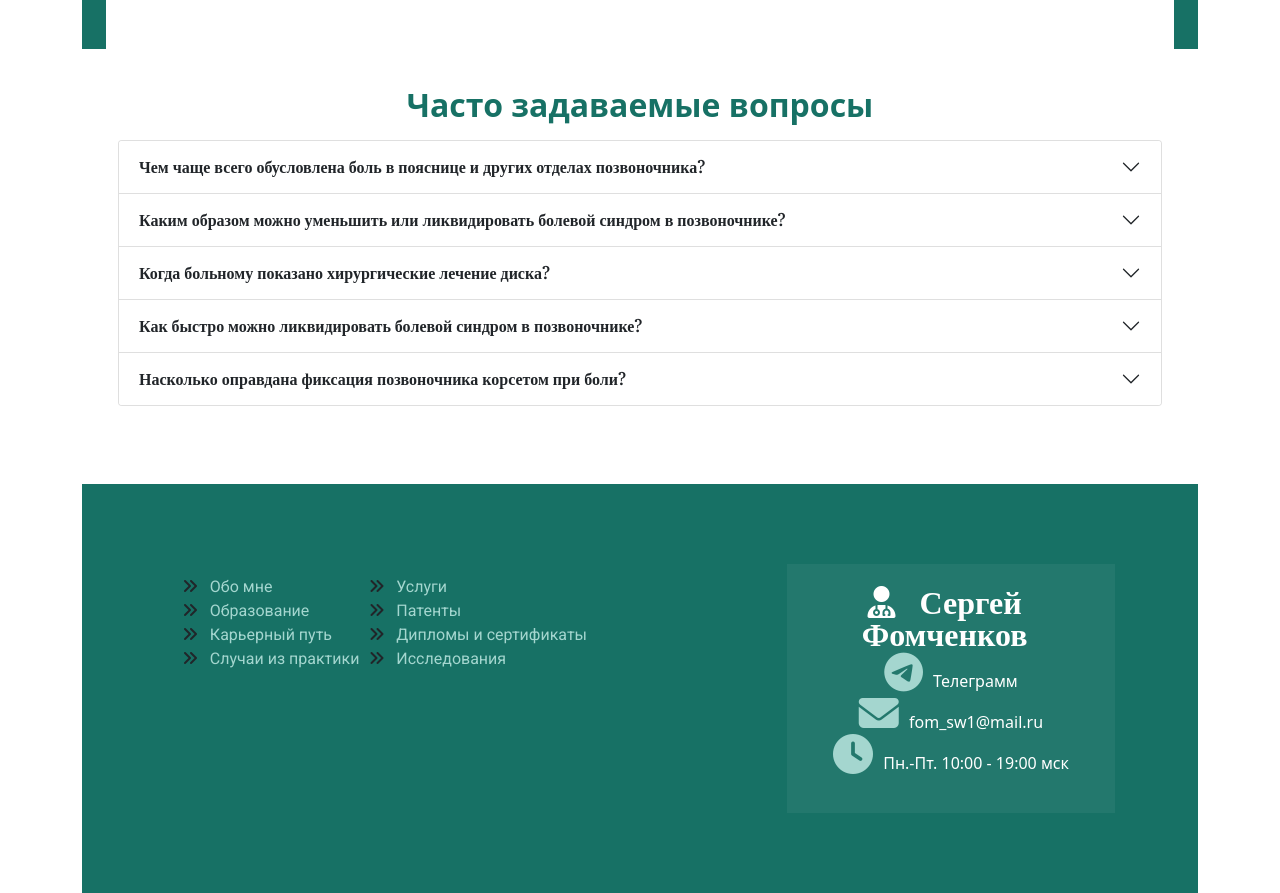
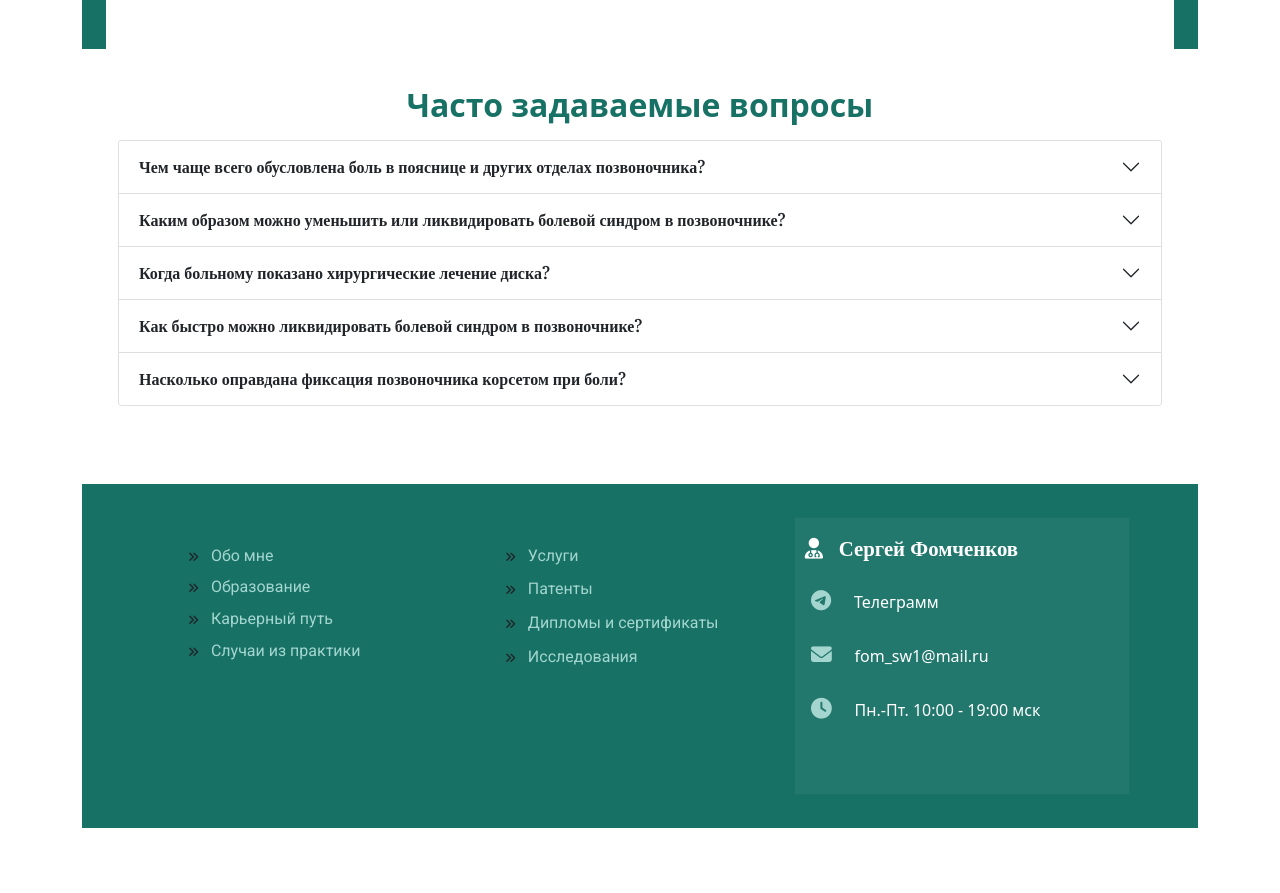
Before and after one commit to StoneTanya/doctor-site, a plain HTML site: page index.html in a window 1280 px wide. Shown: the part 5197-6090 px from the top of the page. After the commit the page ends 6025 px from the top, so only its background shows below. Drawn offline with nearby package versions, Linux system fonts and the light colour scheme.

Commit message:
add adaptive class to footer

```diff
--- a/assets/style/index.scss
+++ b/assets/style/index.scss
@@ -733,35 +733,48 @@ nav,
 
 .footer {
     background-color: $primary-color;
-    padding: 80px 0px;
+    padding: 3% 3%;
     margin-top: 7%;
 }
 
 .footer-menu {
-    padding-left: 3%;
-    padding-right: 3%;
-    padding-top: 1%;
-    padding-bottom:  1%;
+    padding-left:10%;
+    padding-right: 10%;
+    padding-top: 4%;
+    padding-bottom:  3%;
     li {
         text-indent: -0.5em;
     }
 }
+
 .footer-menu__col {
-    margin-right: 25px;
+    li {
+        padding-bottom: 5%;
+    }
+    i {
+        font-size: 0.7rem;
+    }
+    a:hover {
+        text-decoration: underline;
+    }
 }
 
 .footer-contacts {
-    padding: 2% 2%;
+    padding: 2% 1%;
     background-color: #23786D;
-    max-width: 30%;
-    a, p {
+    a, p  {
         color: #fff;
+        padding-bottom: 3%;
     }
     i {
         padding-left: 0;
+        font-size: 1.3rem;
+        padding-bottom: 8%;
+    }
+    .footer-contacts__icons {
+        padding: 2% 2%;
     }
 }
-
 
 .footer-button:hover {
     opacity: 1.75;
--- a/index.html
+++ b/index.html
@@ -872,9 +872,8 @@
         <!--footer-->
 
         <footer class="footer">
-            <div class="container">
-                <div class="d-flex justify-content-around">
-
+            <div class="container row">
+                <div class="col-12 col-md-6 col-lg-8">
                     <ul class="footer-menu d-flex flex-wrap justify-content-between">
                         <div class="footer-menu__col">
                             <li class="menu__item"> <i class="fa-solid fa-angles-right"></i> &nbsp; <a
@@ -898,15 +897,15 @@
                                     class="menu__link" href="#patents">Исследования</a></li>
                         </div>
                     </ul>
-
-                    <div class="footer-contacts text-center" id="contacts">
+                </div>
+                    <div class="footer-contacts col-12 col-md-6 col-lg-4" id="contacts">
                         <i class="fa-solid fa-user-doctor  logo-icon logo-icon__footer"> &nbsp; Сергей Фомченков</i>
-                        <div class="d-flex flex-column wrap align-items-center">
+                        <div class="d-flex flex-column wrap footer-contacts__icons">
                             <a href="#" class="footer__button"><i
-                                    class="fa-brands fa-telegram footer-contacts__icon"></i>Телеграмм</a>
+                                    class="fa-brands fa-telegram footer-contacts__icon"></i> &nbsp; Телеграмм</a>
                             <a href="#" class="footer__button"><i
-                                    class="fa-solid fa-envelope footer-contacts__icon"></i>fom_sw1@mail.ru</a>
-                            <p class="footer__clock"><i class="fa-solid fa-clock footer-contacts__icon"></i>Пн.-Пт.
+                                    class="fa-solid fa-envelope footer-contacts__icon"></i> &nbsp; fom_sw1@mail.ru</a>
+                            <p class="footer__clock"><i class="fa-solid fa-clock footer-contacts__icon"></i> &nbsp; Пн.-Пт.
                                 10:00 - 19:00 мск</p>
                         </div>
                     </div>
```
Also changed, not shown: assets/style/index.css, 1 other file.
